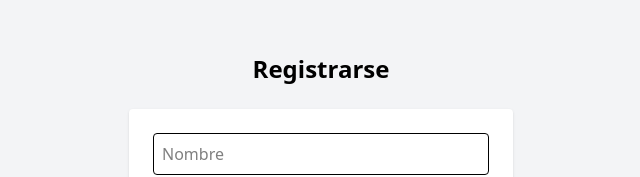
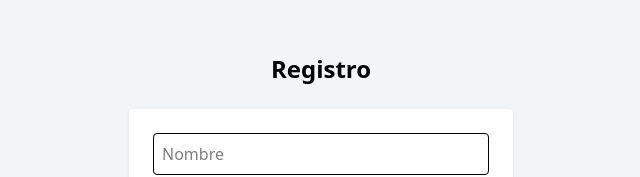
Before and after one commit to DieCau/empanadas-ya-client, a React (Vite) app: page /register in a window 1280 px wide. Shown: the part 130-307 px from the top of the page, without its empty margins (319-959 px from the left). Built offline with nearby package versions, Linux system fonts and the light colour scheme.

Commit message:
fix: Register

```diff
--- a/src/pages/Login.jsx
+++ b/src/pages/Login.jsx
@@ -47,7 +47,7 @@
         <p className="text-sm mt-4">
           ¿No tenés cuenta?{" "}
           <Link to="/register" className="text-blue-600 hover:underline">
-            Registrate aquí...
+            Registrate
           </Link>
         </p>
       </form>
--- a/src/pages/Register.jsx
+++ b/src/pages/Register.jsx
@@ -49,7 +49,7 @@
 
   return (
     <div className="flex flex-col items-center justify-center min-h-screen bg-gray-100 px-4">
-      <h2 className="text-2xl font-semibold mb-6">Registrarse</h2>
+      <h2 className="text-2xl font-semibold mb-6">Registro</h2>
       <form
         onSubmit={handleSubmit}
         className="bg-white p-6 rounded shadow w-full max-w-sm"
```
